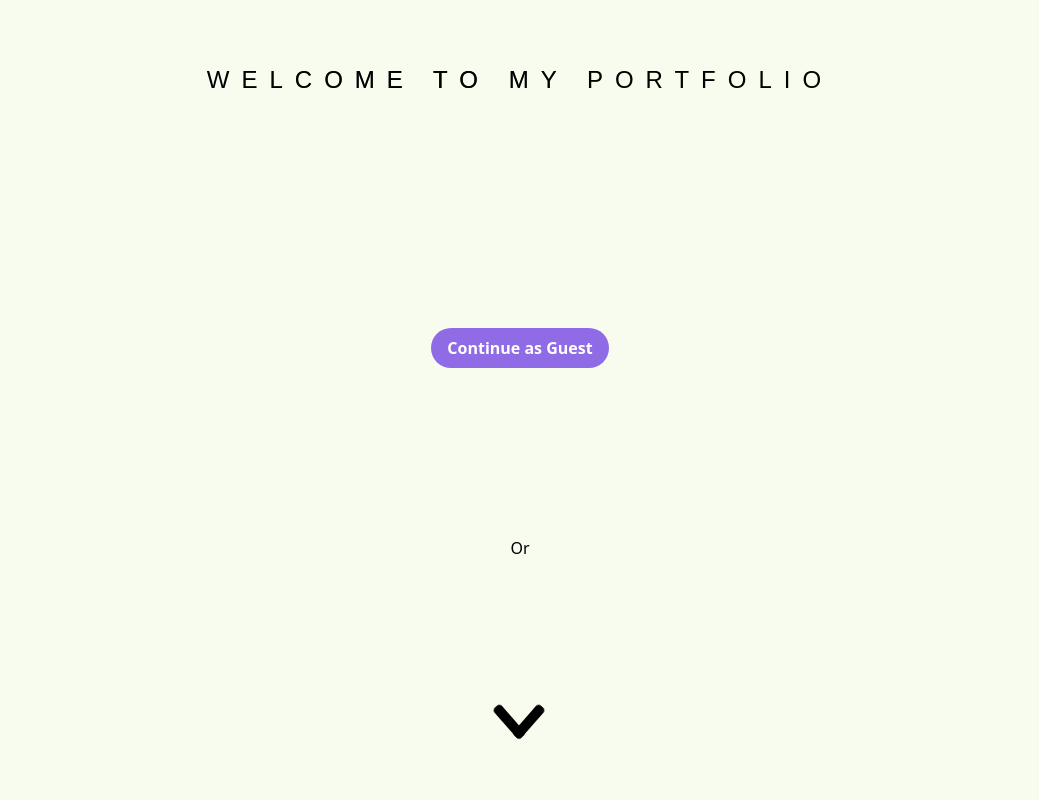
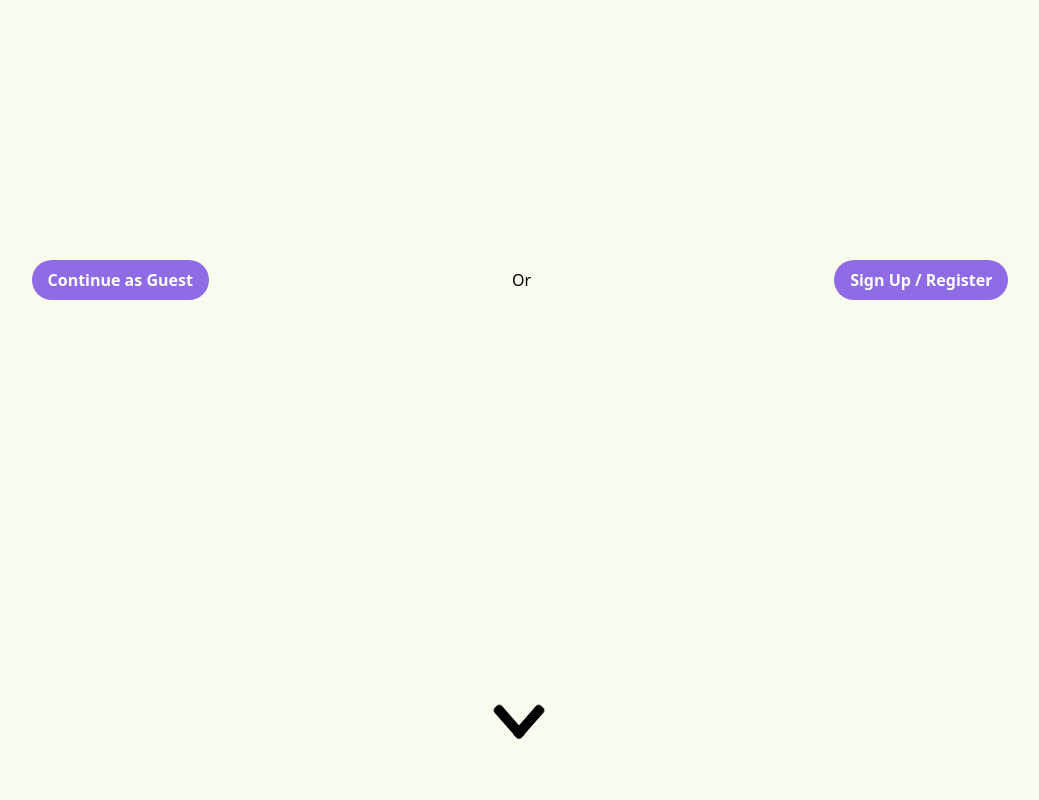
Before and after one commit to Mikra011/my_personal_portfolio_mikra, a React (Vite) app: page / in a window 1280 px wide. Shown: the top 800 px of the page, without its empty margins (120-1159 px from the left). Built offline with nearby package versions, Linux system fonts and the light colour scheme.

Commit message:
landing page design ready

```diff
--- a/src/components/Landingpage.jsx
+++ b/src/components/Landingpage.jsx
@@ -1,10 +1,23 @@
-import React from 'react';
+import React, { useState, useEffect } from 'react';
 import { useNavigate } from "react-router-dom"
 import '../styles/landingpage/arrow.css'
 import '../styles/landingpage/textanimation.css'
 
 export default function LandingPage() {
     const navigate = useNavigate()
+    const [showWelcome, setShowWelcome] = useState(true);
+    const [fadeOut, setFadeOut] = useState(false);
+
+    useEffect(() => {
+        const timer = setTimeout(() => {
+            setFadeOut(true);
+            setTimeout(() => {
+                setShowWelcome(false);
+            }, 1000); // Match this with the duration of the fade-out animation
+        }, 4500); // 4.5 seconds to match the animation duration
+
+        return () => clearTimeout(timer); // Cleanup the timeout if the component unmounts
+    }, []);
 
     const routeToSite = () => {
         navigate('home')
@@ -12,16 +25,23 @@ export default function LandingPage() {
     return (
         <div className="bg-spring-100">
             <section id='welcome-section' className='h-screen'>
-                <div className='h-[70vh] flex flex-col justify-between items-center '>
-                    <div className="m-0 p-0 flex justify-center items-center h-40 text-center">
+                {showWelcome && (
+                    <div className={`welcome-container bg-spring-100 m-0 p-0 flex justify-center items-center text-center ${fadeOut ? 'fade-out' : ''}`}>
                         <h1 className="animated-welcome">Welcome To My Portfolio</h1>
                     </div>
+                )}
+                <div className='h-[70vh] flex flex-row justify-around items-center'>
                     <button onClick={routeToSite} className='bg-amethyst-400 hover:bg-amethyst-500 text-white font-bold py-2 px-4 rounded-full'>
                         Continue as Guest
                     </button>
                     <div>
                         <h1>Or</h1>
                     </div>
+                    <a href='#login-section'>
+                        <button
+                            className='bg-amethyst-400 hover:bg-amethyst-500 text-white font-bold py-2 px-4 rounded-full'>Sign Up / Register
+                        </button>
+                    </a>
                 </div>
                 <div>
                     <a href='#login-section' className="arrow-down-button">
--- a/src/components/Navbar.jsx
+++ b/src/components/Navbar.jsx
@@ -23,7 +23,7 @@ export default function Navbar() {
     <nav className={isLandingPage
     ? 'hidden'
     : 'bg-oasis-600 md:flex md:justify-between md:items-canter'}>
-      <div className='bg-gray-100 px-3 py-3 flex justify-between items-center'>
+      <div className='px-3 py-3 flex justify-between items-center'>
         <section>
           <h1
           className="text-lg md:text-xl lg:text-2xl font-bold
@@ -57,7 +57,7 @@ export default function Navbar() {
         {menuItems.map(item => (
           <li key={item.to}>
             <Link to={item.to} className="
-            m-1 block rounded py-1 text-sm text-scarlet-600
+            m-1 block rounded-full py-1 text-sm text-scarlet-600
             hover:text-spring-700 hover:bg-amethyst-100
             focus:text-amethyst-600"
             >{item.text}</Link>
@@ -70,7 +70,7 @@ export default function Navbar() {
         {menuItems.map(item => (
           <li key={item.to}>
             <Link to={item.to} className="
-            m-1 block rounded p-2 text-sm text-scarlet-600
+            m-1 block rounded-full p-2 text-sm text-scarlet-600
             hover:text-spring-700 hover:bg-amethyst-100
             focus:text-amethyst-600"
             >{item.text}</Link>
--- a/src/styles/landingpage/textanimation.css
+++ b/src/styles/landingpage/textanimation.css
@@ -1,3 +1,20 @@
+#welcome-section {
+    position: relative;
+}
+
+.welcome-container {
+    position: absolute;
+    top: 0;
+    left: 0;
+    right: 0;
+    bottom: 0;
+    display: flex;
+    justify-content: center;
+    align-items: center;
+    text-align: center;
+    z-index: 50;
+}
+
 .animated-welcome {
     position: relative;
     font-family: sans-serif;
@@ -5,13 +22,18 @@
     font-size: 1.5em;
     letter-spacing: 0.5em;
     overflow: hidden;
-    background: linear-gradient(90deg, #ffffff, #000000, #ffffff);
+    background: linear-gradient(90deg, #EEFCF9, #06231D, #EEFCF9);
     background-repeat: no-repeat;
     background-size: 70%;
-    animation: animate 4.5s linear 1, animateColor 1s linear 1 forwards;
+    animation: animate 4.5s linear 1, fadeOut 0.5s linear 1 forwards;
     animation-delay: 0s, 4s;
     background-clip: text;
     color: rgba(0, 0, 0, 0);
+}
+
+.fade-out {
+    opacity: 0;
+    transition: opacity 1s ease-out;
 }
 
 @keyframes animate {
@@ -24,11 +46,11 @@
     }
 }
 
-@keyframes animateColor {
+@keyframes fadeOut {
     0% {
-        color: rgba(0, 0, 0, 0); /* Start with transparent text */
+        opacity: 1; /* Start with opaque text */
     }
     100% {
-        color: rgba(0, 0, 0, 1); /* End with black text */
+        opacity: 0; /* End with transparent text */
     }
 }
```
